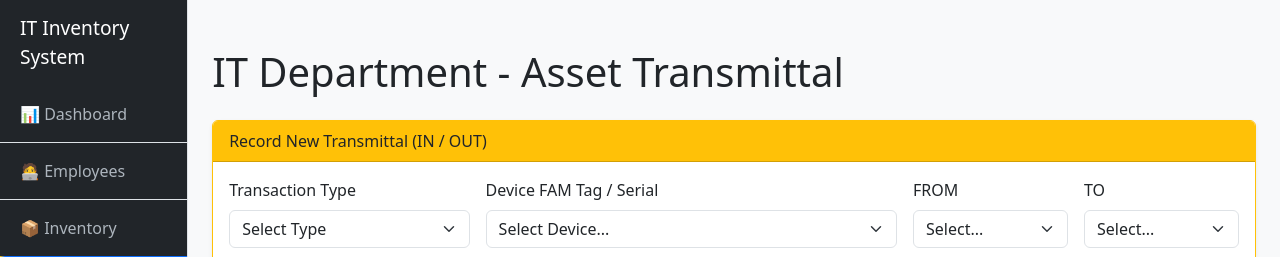
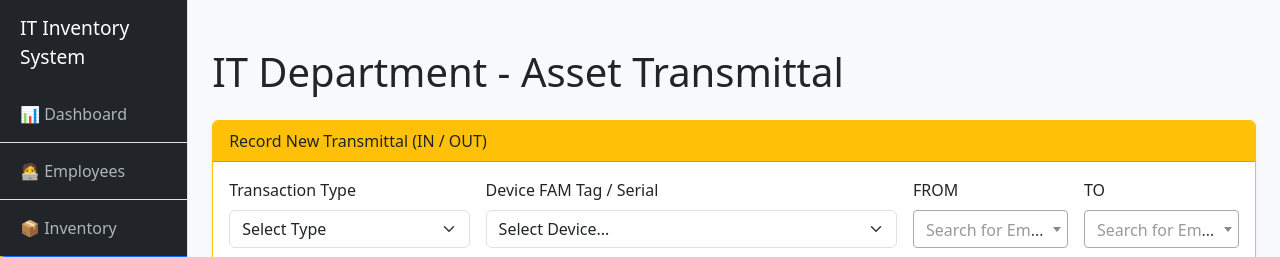
Before and after one commit to nhoelnhico/IT-DEV-ASSETS, a PHP site: page /transmittal.php in a window 1280 px wide. Shown: the top 257 px of the page. Run offline with PHP 8.4, Linux system fonts and the light colour scheme; data comes from the database, SQL or seed files in the repository; some libraries are stand-ins or nearby versions.

Commit message:
Adding Dropdown Search

```diff
--- a/transmittal.php
+++ b/transmittal.php
@@ -141,6 +141,7 @@ try {
     <meta name="viewport" content="width=device-width, initial-scale=1.0">
     <title>IT Inventory | Transmittal</title>
     <link href="https://cdn.jsdelivr.net/npm/bootstrap@5.3.3/dist/css/bootstrap.min.css" rel="stylesheet">
+    <link href="https://cdn.jsdelivr.net/npm/select2@4.1.0-rc.0/dist/css/select2.min.css" rel="stylesheet" />
     <style>
         body { background-color: #f8f9fa; }
         #sidebar-wrapper { min-height: 100vh; margin-left: -15rem; transition: margin .25s ease-out; background-color: #343a40; }
@@ -150,6 +151,18 @@ try {
         .sidebar-nav a:hover { background-color: #495057; color: #ffffff; }
         .sidebar-nav a[href="transmittal.php"] { background-color: #0d6efd; color: #ffffff; border-left: 5px solid #ffc107; }
         @media (min-width: 768px) { #sidebar-wrapper { margin-left: 0; } #page-content-wrapper { min-width: 0; width: 100%; } }
+
+        /* Select2 Fixes for Bootstrap 5 */
+        .select2-container .select2-selection--single {
+            height: 38px !important;
+        }
+        .select2-container .select2-selection--single .select2-selection__rendered {
+            line-height: 38px !important;
+            padding-left: 0.75rem !important; /* Match Bootstrap padding */
+        }
+        .select2-container .select2-selection--single .select2-selection__arrow {
+            height: 36px !important;
+        }
 
         /* === Print Styles Fix === */
         @media print {
@@ -252,7 +265,7 @@ try {
 
                             <div class="col-md-2">
                                 <label for="from_id" class="form-label">FROM</label>
-                                <select class="form-select" id="from_id" name="from_id" required>
+                                <select class="form-select select2-employee" id="from_id" name="from_id" style="width: 100%;" required>
                                     <option value="">Select...</option>
                                     <option value="0">Inventory</option>
                                     <?php foreach ($employees as $employee): ?>
@@ -263,7 +276,7 @@ try {
 
                             <div class="col-md-2">
                                 <label for="to_id" class="form-label">TO</label>
-                                <select class="form-select" id="to_id" name="to_id" required>
+                                <select class="form-select select2-employee" id="to_id" name="to_id" style="width: 100%;" required>
                                     <option value="">Select...</option>
                                     <option value="0">Inventory</option>
                                     <?php foreach ($employees as $employee): ?>
@@ -342,6 +355,8 @@ try {
 </div>
 
 <script src="https://cdn.jsdelivr.net/npm/bootstrap@5.3.3/dist/js/bootstrap.bundle.min.js"></script>
+<script src="https://code.jquery.com/jquery-3.7.1.min.js"></script>
+<script src="https://cdn.jsdelivr.net/npm/select2@4.1.0-rc.0/dist/js/select2.min.js"></script>
 
 <script>
     const canvas = document.getElementById('signatureCanvas');
@@ -356,6 +371,14 @@ try {
     // Store original asset options for filtering
     const initialAssetOptions = Array.from(assetSelect.options).slice(1);
 
+    // --- Select2 Initialization ---
+    $(document).ready(function() {
+        $('.select2-employee').select2({
+            placeholder: 'Search for Employee or Inventory...',
+            allowClear: false // Since selection is required
+        });
+    });
+
     // --- Signature Pad Logic ---
     const ctx = canvas.getContext('2d');
     let drawing = false;
@@ -366,6 +389,13 @@ try {
     clearButton.addEventListener('click', () => { ctx.clearRect(0, 0, canvas.width, canvas.height); signature_data_input.value = ''; });
 
     transmittalForm.addEventListener('submit', function(e) {
+        // Validation check for Select2 fields *before* checking signature
+        if ($('#from_id').val() === null || $('#from_id').val() === '' || $('#to_id').val() === null || $('#to_id').val() === '') {
+             // Select2 handles visual required warning, but this is a fallback.
+             e.preventDefault();
+             return;
+        }
+
         const dataURL = canvas.toDataURL('image/png');
         if (dataURL.length < 2000) {
             alert("Please provide a signature before recording the transmittal.");
@@ -385,16 +415,16 @@ try {
     function filterTransmittalForm() {
         const type = transactionType.value;
 
-        // Reset and clear current options
+        // Reset asset options
         assetSelect.innerHTML = '<option value="">Select Device...</option>';
-        fromSelect.disabled = false;
-        toSelect.disabled = false;
-        fromSelect.value = '';
-        toSelect.value = '';
+
+        // Reset and clear Select2 fields
+        $('#from_id').val(null).trigger('change');
+        $('#to_id').val(null).trigger('change');
 
         if (type === 'OUT') {
             // OUT: FROM must be Inventory (0). TO must be an Employee.
-            fromSelect.value = 0;
+            $('#from_id').val('0').trigger('change');
             fromSelect.disabled = true;
             toSelect.disabled = false;
 
@@ -407,7 +437,7 @@ try {
 
         } else if (type === 'IN') {
             // IN: FROM must be an Employee. TO must be Inventory (0).
-            toSelect.value = 0;
+            $('#to_id').val('0').trigger('change');
             toSelect.disabled = true;
             fromSelect.disabled = false;
 
@@ -425,6 +455,10 @@ try {
             toSelect.disabled = false;
         }
 
+        // Update Select2 disabled state to match the select element's disabled property
+        $('#from_id').select2().prop('disabled', fromSelect.disabled);
+        $('#to_id').select2().prop('disabled', toSelect.disabled);
+
         // Ensure lookup is run after the type changes and assets are filtered
         lookupAssetUser();
     }
@@ -438,7 +472,7 @@ try {
 
         // Reset the FROM field unless we are processing an IN transmittal
         if (type === 'IN') {
-            fromSelect.value = '';
+            $('#from_id').val(null).trigger('change');
         }
 
         if (type === 'IN' && selectedOption.value) {
@@ -446,13 +480,13 @@ try {
             const currentUserId = selectedOption.dataset.currentUser;
 
             if (currentUserId && currentUserId !== '0') {
-                // Auto-select the employee who currently holds the asset
-                fromSelect.value = currentUserId;
-            } else if (currentUserId === '0') {
-                 // Should not happen if assets are filtered correctly, but good to reset.
-                fromSelect.value = '';
-            } else {
-                 // Asset is selected but user data is missing
+                // Auto-select the employee who currently holds the asset (Select2 compatible)
+                $('#from_id').val(currentUserId).trigger('change');
+            } else if (currentUserId === '0' || !currentUserId) {
+                 // Asset is selected but user data is missing or user ID is 0
+                 // Prompt user to select manually, ensuring the field is enabled.
+                 fromSelect.disabled = false;
+                 $('#from_id').select2().prop('disabled', false);
                  alert("Warning: Asset is 'In Use' but current user data is missing. Please select FROM employee manually.");
             }
         }
```
